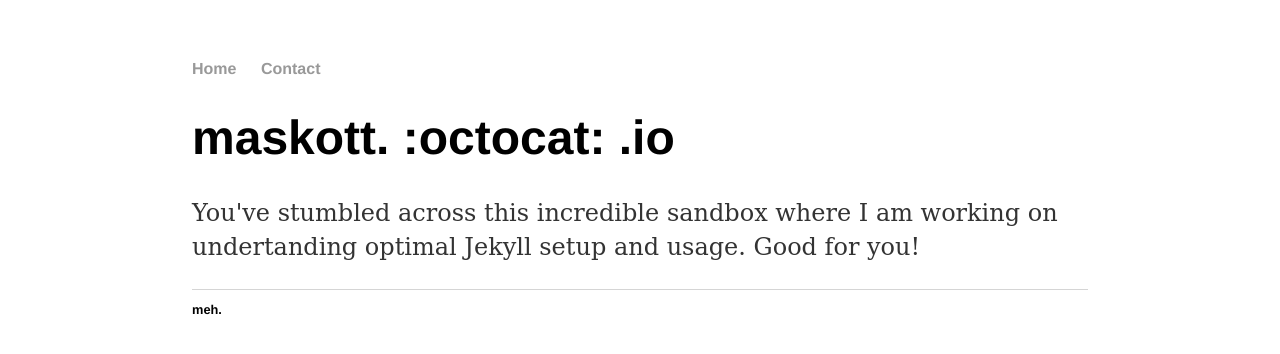
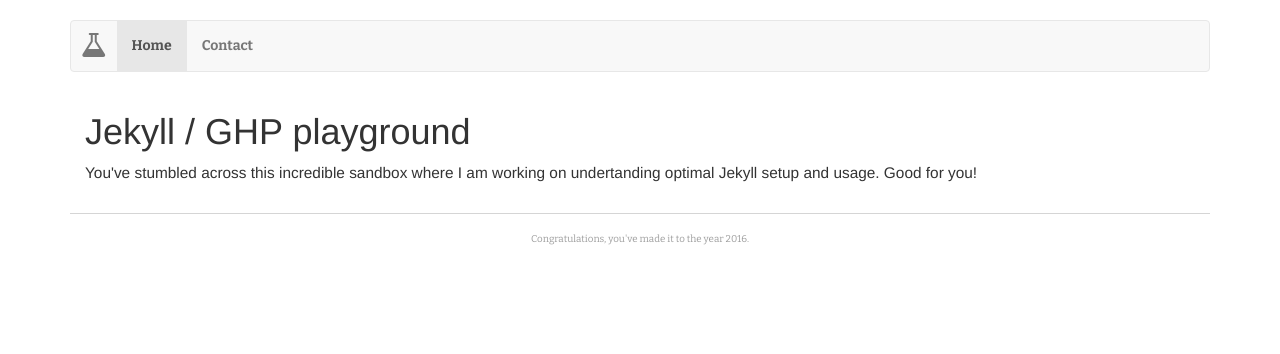
Before and after one commit to maskott/ghp-playground, a Jekyll site: the page built from index.html, in a window 1280 px wide. Shown: the top 354 px of the page. Built offline with Jekyll 4.4.1, drawn with Linux system fonts in a browser that asks for light colours; nearby versions of some CDN libraries.

Commit message:
playing around, adding bootstrap, fonts, icons

```diff
--- a/_config.yml
+++ b/_config.yml
@@ -1,3 +1,9 @@
 name: Mike Skott
 gems:
   - jemoji
+defaults:
+  -
+    scope:
+      path: ""
+    values:
+      title: "maskott.github.io"
--- a/_layouts/default.html
+++ b/_layouts/default.html
@@ -1,26 +1,49 @@
 <!DOCTYPE html>
-	<html>
+	<html lang="en">
 		<head>
+			<meta charset="utf-8">
+	    <meta http-equiv="X-UA-Compatible" content="IE=edge">
+  	  <meta name="viewport" content="width=device-width, initial-scale=1">
 			<title>{{ page.title }}</title>
 			<!-- link to main stylesheet -->
 			<link rel="stylesheet" type="text/css" href="{{ site.github.url }}/css/main.css">
+      <link href='https://fonts.googleapis.com/css?family=Bitter:400,700|Raleway' rel='stylesheet' type='text/css'>
+			<link rel="stylesheet" href="https://maxcdn.bootstrapcdn.com/bootstrap/3.3.6/css/bootstrap.min.css" integrity="sha384-1q8mTJOASx8j1Au+a5WDVnPi2lkFfwwEAa8hDDdjZlpLegxhjVME1fgjWPGmkzs7" crossorigin="anonymous">
+			<link rel="stylesheet" href="https://maxcdn.bootstrapcdn.com/font-awesome/4.5.0/css/font-awesome.min.css">
 		</head>
 		<body>
-			<nav>
-	    		<ul>
-	        		<li><a href="/">Home</a></li>
+			<div class="container">
+				<br />
+				<nav class="navbar navbar-default">
+				  <div class="container-fluid">
+				    <!-- Brand and toggle get grouped for better mobile display -->
+				    <div class="navbar-header">
+				      <button type="button" class="navbar-toggle collapsed" data-toggle="collapse" data-target="#bs-example-navbar-collapse-1" aria-expanded="false">
+				        <span class="sr-only">Toggle navigation</span>
+				        <span class="icon-bar"></span>
+				        <span class="icon-bar"></span>
+				        <span class="icon-bar"></span>
+				      </button>
+				      <a class="navbar-brand" href="#"><i class="fa fa-flask"></i></a>
+				    </div>
+
+				    <!-- Collect the nav links, forms, and other content for toggling -->
+				    <div class="collapse navbar-collapse" id="bs-example-navbar-collapse-1">
+				      <ul class="nav navbar-nav">
+				        <li class="active"><a href="#">Home</a></li>
 				        <li><a href="/contact">Contact</a></li>
 				      </ul>
+				    </div><!-- /.navbar-collapse -->
+				  </div><!-- /.container-fluid -->
 				</nav>
 				<div class="container">
 
 				{{ content }}
 
 				</div><!-- /.container -->
-			<footer>
-	    		<ul>
-	        		<li>meh.</li>
-				</ul>
+				<footer class="text-center">
+				  Congratulations, you've made it to the year {{ site.time | date: '%Y' }}.
 				</footer>
+			</div>
 		</body>
 	</html>
--- a/css/main.css
+++ b/css/main.css
@@ -1,37 +1,33 @@
 body {
-    margin: 60px auto;
-    width: 70%;
-    font-family: Constantia, "Lucida Bright", Lucidabright, "Lucida Serif", Lucida, "DejaVu Serif", "Bitstream Vera Serif", "Liberation Serif", Georgia, serif;
+    font-family: 'Raleway', sans-serif;
 }
-nav ul, footer ul {
-    font-family:'Helvetica', 'Arial', 'Sans-Serif';
+nav, footer {
+    font-family: 'Bitter', serif;
     padding: 0px;
     list-style: none;
+}
+nav {
     font-weight: bold;
 }
-nav ul li, footer ul li {
-    display: inline;
-    margin-right: 20px;
-}
-a {
-    text-decoration: none;
-    color: #999;
-}
-a:hover {
-    text-decoration: underline;
+nav.navbar .navbar-brand {
+    font-size: 2em;
+    padding: 0.35em;
 }
 h1 {
-    font-size: 3em;
-    font-family:'Helvetica', 'Arial', 'Sans-Serif';
+    font-family: 'Bitter', serif;
 }
 p {
-    font-size: 1.5em;
+    font-size: 1.1em;
     line-height: 1.4em;
     color: #333;
 }
 footer {
     border-top: 1px solid #d5d5d5;
-    font-size: .8em;
+    margin: 2em 0;
+    padding: 2em;
+    font-size: 0.7em;
+    color: #9e9e9e;
+    font-weight: 400;
 }
 
 ul.posts {
--- a/index.html
+++ b/index.html
@@ -1,8 +1,7 @@
 ---
 layout: default
-title: Welcome to the playground
 ---
-<h1>maskott. :octocat: .io</h1>
+<h1>Jekyll / GHP playground</h1>
 <p>
   You've stumbled across this incredible sandbox where I am working on undertanding optimal Jekyll setup and usage. Good for you!
 </p>
```
Lines whose indentation alone changed are shown as unchanged.
